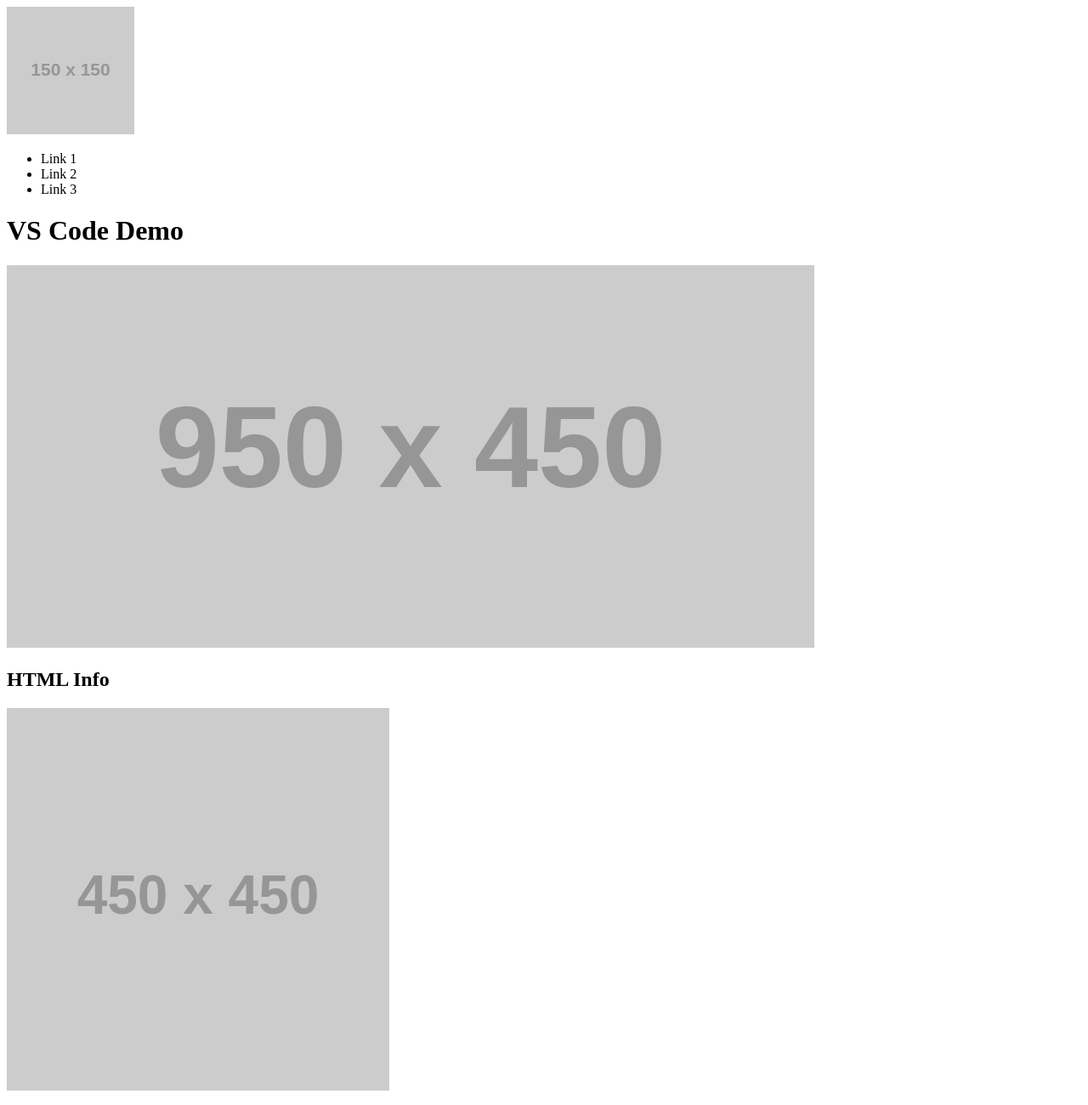
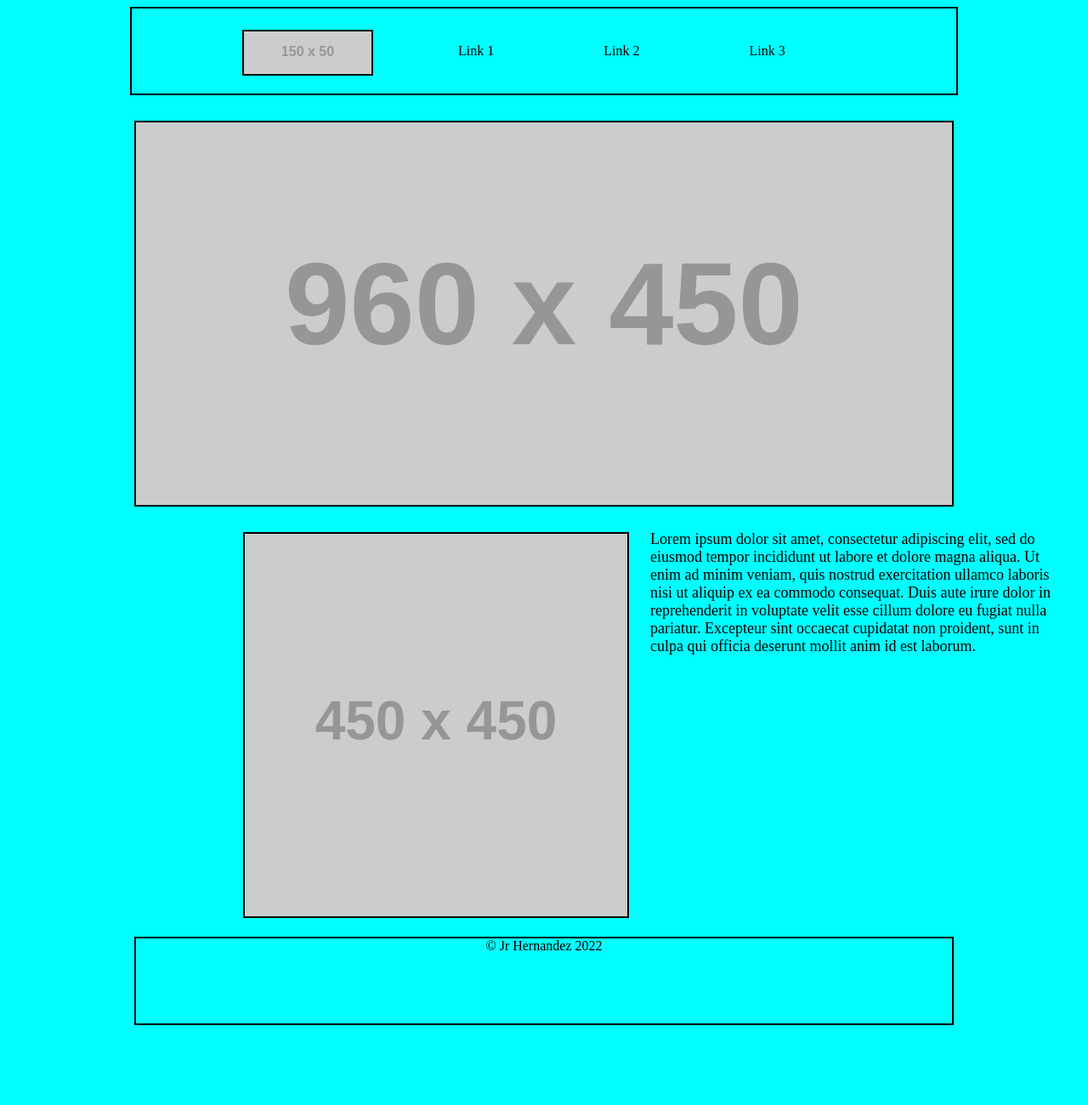
Before and after one commit to JrHernandez25/vsCode_demo, a plain HTML site: page index.html in a window 1280 px wide. Shown: the top 1300 px of the page at 85% size. After the commit the page ends 1214 px from the top, so only its background shows below. Drawn offline with Linux system fonts and the light colour scheme; placeholder pictures from the web are drawn by us.

Commit message:
added style.css

```diff
--- a/index.html
+++ b/index.html
@@ -4,11 +4,12 @@
     <meta charset="UTF-8">
     <meta http-equiv="X-UA-Compatible" content="IE=edge">
     <meta name="viewport" content="width=device-width, initial-scale=1.0">
+    <link rel="stylesheet" href="style.css">
     <title>VS Code Demo</title>
 </head>
 <body>
     <header>
-        <img src="https://via.placeholder.com/150">
+        <img id="img1" src="https://via.placeholder.com/150x50">
         <nav>
             <ul>
                 <li><a>Link 1</a></li>
@@ -16,13 +17,11 @@
                 <li><a>Link 3</a></li>
             </ul>
         </nav>
-        <h1>VS Code Demo</h1>
-        <img src="https://via.placeholder.com/950x450">
     </header>
+        <img id="img2" src="https://via.placeholder.com/960x450">
     <main>
         <section>
-            <h2>HTML Info</h2>
-            <img src="https://via.placeholder.com/450">
+            <img id="img3" src="https://via.placeholder.com/450">
             <p>Lorem ipsum dolor sit amet, consectetur adipiscing elit, sed do eiusmod tempor incididunt ut labore et dolore magna aliqua. Ut enim ad minim veniam, quis nostrud exercitation ullamco laboris nisi ut aliquip ex ea commodo consequat. Duis aute irure dolor in reprehenderit in voluptate velit esse cillum dolore eu fugiat nulla pariatur. Excepteur sint occaecat cupidatat non proident, sunt in culpa qui officia deserunt mollit anim id est laborum.</p>
         </section>
     </main>
--- /dev/null
+++ b/style.css
@@ -0,0 +1,52 @@
+body{
+    background-color: aqua;
+}
+header{
+    border: solid black 2px;
+padding: 5px;
+padding-top: 25px;
+padding-bottom: 25px;
+margin: auto;
+width: 960px;
+}
+#img1{
+    float: left;
+    margin-left: 125px;
+    border: solid black 2px;
+}
+nav ul li{
+    display: inline;
+    margin-right: 25px;
+    margin-left: 100px;
+}
+#img2{
+    display: block;
+    margin: auto;
+    margin-top: 30px;
+    border: solid black 2px;
+}
+#img3{
+    float: left;
+    border: 2px solid black;
+    margin-left: 278px;
+    margin-top: 30px;
+}
+p{
+    width: 490px;
+    display: inline-block;
+    height: 450px;
+    padding: 10px;
+    font-size: large;
+    margin-left: 15px;
+}
+footer{
+    height: 100px;
+    border: 2px solid black;
+    width: 960px;
+    display: block;
+    margin: auto;
+    text-align: center;
+}
+span{
+    text-align: center;
+}
```
